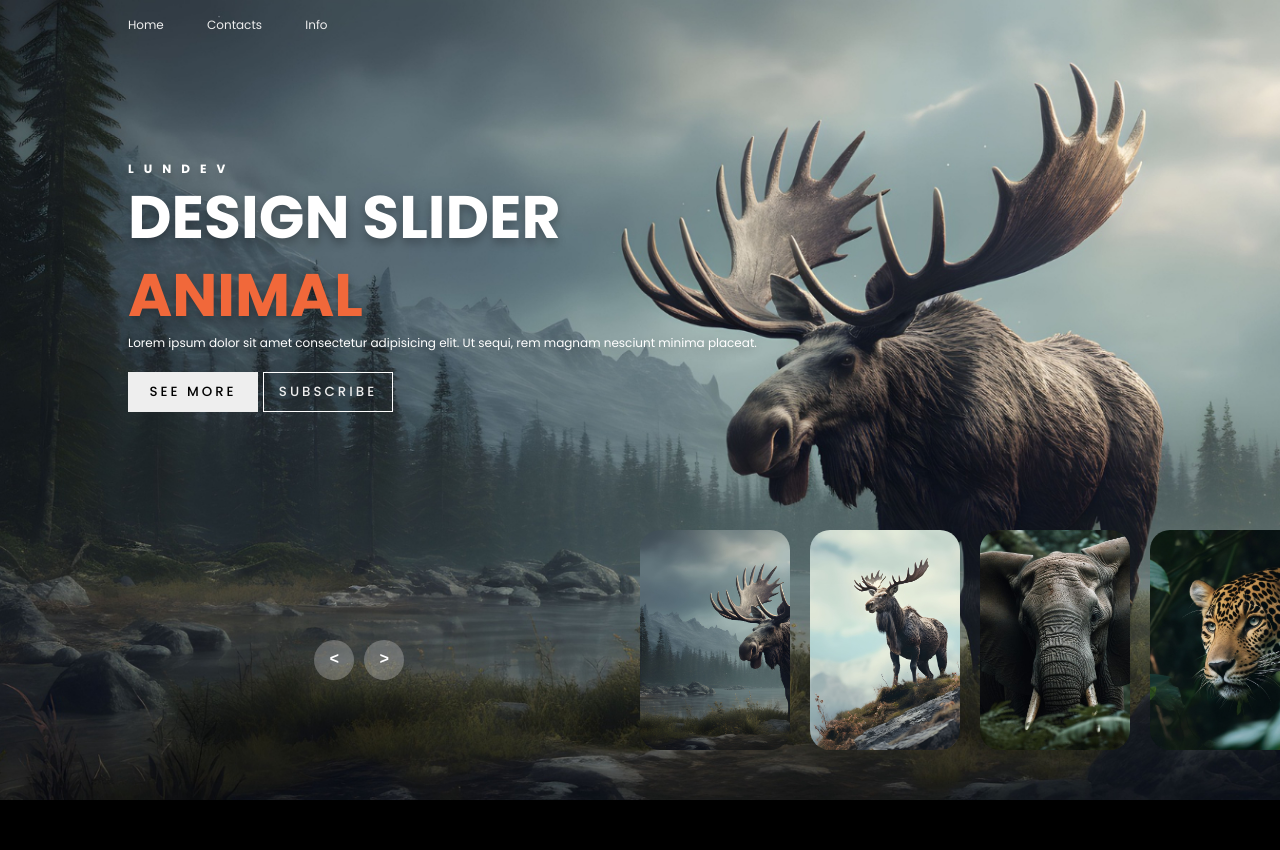
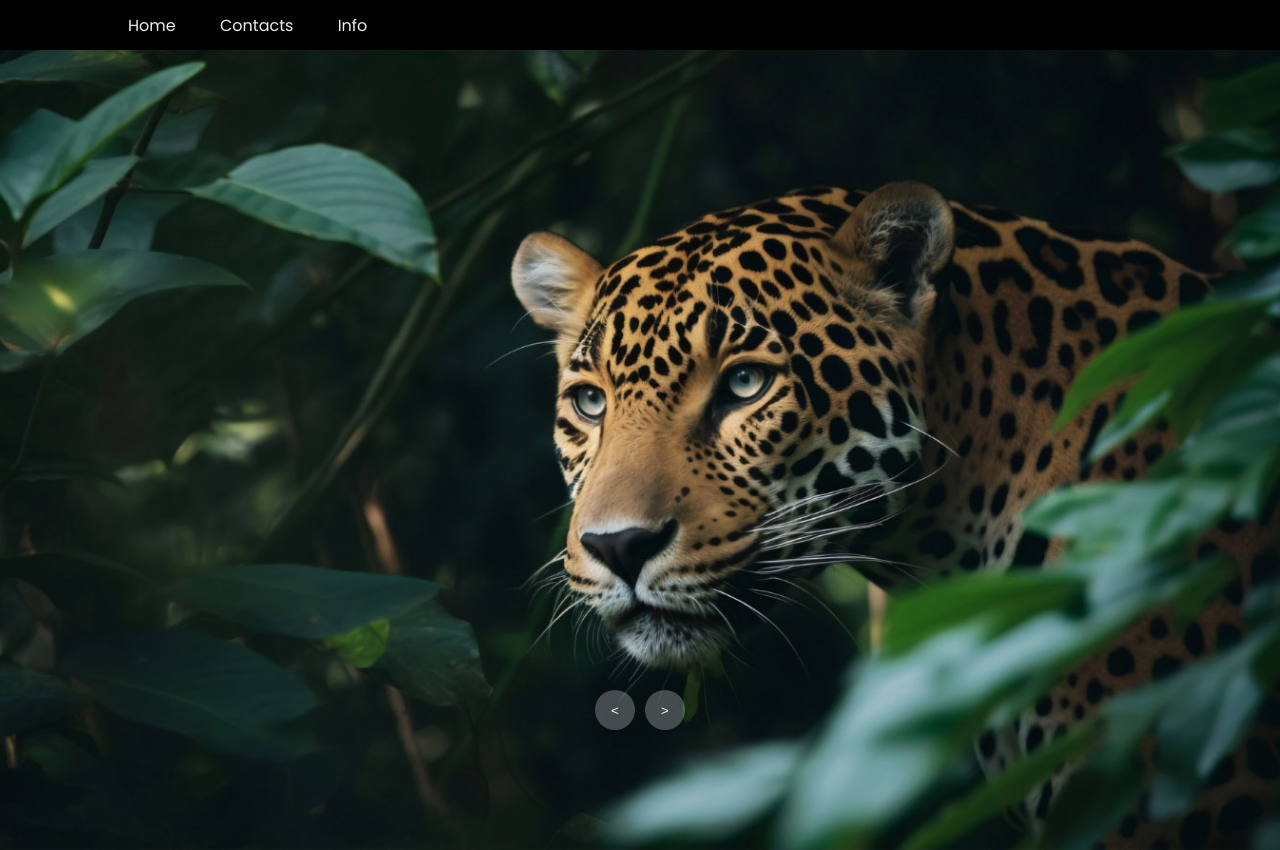
Before and after one commit to Smaduwantha/Simple_web_page, a plain HTML site: page index.html in a window 1280 px wide. Before the commit the page ends 800 px from the top, so only its background shows below. Drawn offline with Linux system fonts and the light colour scheme.

Commit message:
style.css

```diff
--- a/style.css
+++ b/style.css
@@ -1,332 +1,82 @@
+@import url('https://fonts.googleapis.com/css2?family=Poppins:wght@100;200;300;400;500;600;700&display=swap');
 
-@import url('https://fonts.googleapis.com/css2?family=Poppins:ital,wght@0,100;0,200;0,300;0,400;0,500;0,600;0,700;0,800;0,900;1,100;1,200;1,300;1,400;1,500;1,600;1,700;1,800;1,900&display=swap');
-body{
+body {
     margin: 0;
     background-color: #000;
     color: #eee;
-    font-family: Poppins;
-    font-size: 12px;
+    font-family: Poppins, sans-serif;
 }
-a{
+
+a {
     text-decoration: none;
     color: white;
 }
-header{
-	width: 1140px;
-    max-width: 80%;
+
+header {
+    width: 80%;
     margin: auto;
     height: 50px;
     display: flex;
     align-items: center;
-    position: relative;
-    z-index: 100;
 }
-header a{
+
+header a {
     color: #eee;
     margin-right: 40px;
 }
 
-/* carousel */
-.carousel{
+/* Carousel */
+.carousel {
     height: 100vh;
-    margin-top: -50px;
     width: 100vw;
     overflow: hidden;
     position: relative;
 }
-.carousel .list .item{
+
+.carousel .list .item {
     width: 100%;
     height: 100%;
     position: absolute;
-    inset: 0 0 0 0;
+    inset: 0;
 }
 
-.carousel .list .item img{
+.carousel .list .item img {
     width: 100%;
     height: 100%;
     object-fit: cover;
 }
 
-.carousel .list .item .content{
+/* Navigation Buttons */
+.arrows {
     position: absolute;
-    top: 20%;
-    width: 1140px;
-    max-width: 80%;
+    top: 80%;
     left: 50%;
     transform: translateX(-50%);
-    padding-right: 30%;
-    box-sizing: border-box;
-    color: #fff;
-    text-shadow: 0 5px 10px #0004;
+    display: flex;
+    gap: 10px;
 }
 
-.carousel .list .item .author{
-    font-weight: bold;
-	letter-spacing: 10px;}
-
-.carousel .list .item .title,
-.carousel .list .item .topic{
-    font-size: 5em;
-    font-weight: bold;
-    line-height: 1.3em;
-}
-
-.carousel .list .item .topic{
-    color: #f1683a;
-}
-
-.carousel .list .item .buttons{
-    display: grid;
-    grid-template-columns: repeat(2, 130px);
-    grid-template-rows: 40px;
-    gap: 5px;
-    margin-top: 20px;
-}
-
-.carousel .list .item .buttons button{
-    border: none;
-    background-color: #eee;
-    letter-spacing: 3px;
-    font-family: Poppins;
-    font-weight: 500;
-}
-
-.carousel .list .item .buttons button:nth-child(2){
-	background-color:transparent;
-	border: 1px solid #fff;
-	color: #eee;
-}
-/* thumbnail */
-
-.thumbnail{
-	position: absolute;
-    bottom: 50px;
-    left: 50%;
-    width:auto;
-    z-index: 100;
-    display: flex;
-    gap: 20px;
-}
-.thumbnail .item{
-	width: 150px;
-	height: 220px;
-	flex-shrink: 0;
-	position: relative;
-}
-.thumbnail .item img{
-	width: 100%;
-	height: 100%;
-	object-fit: cover;
-	border-radius: 20px;
-}
-
-.thumbnail .item .content{
-    color: #fff;
-    position: absolute;
-    bottom: 10px;
-    left: 10px;
-    right: 10px;
-}
-
-.thumbnail .item .content .title{
-    font-weight: bold;
-}
-
-.thumbnail .item .content .description{
-    font-weight: 300;
-}
-
-/*arrows*/
-.arrows{
-    position: absolute;
-    top: 80%;
-    right: 52%;
-    z-index: 100;
-    width: 300px;
-    max-width: 30%;
-    display: flex;
-    gap: 10px;
-    align-items: center;
-}
-.arrows button{
+.arrows button {
     width: 40px;
     height: 40px;
     border-radius: 50%;
     background-color: #eee4;
     border: none;
     color: #fff;
-    font-family: monospace;
-    font-weight: bold;
-	font-size: large;
     transition: .5s;
-	z-index: 100;
 }
 
-.arrows button:hover{
+.arrows button:hover {
     background-color: #fff;
     color: #000;
 }
 
-/* animation */
-.carousel .list .item:nth-child(1){
-    z-index: 1;
-}
-
-/* animation text in first item */
-
-.carousel .list .item:nth-child(1) .content .author,
-.carousel .list .item:nth-child(1) .content .title,
-.carousel .list .item:nth-child(1) .content .topic,
-.carousel .list .item:nth-child(1) .content .des,
-.carousel .list .item:nth-child(1) .content .buttons
-{
-    transform: translateY(50px);
-    filter: blur(20px);
-    opacity: 0;
-    animation: showContent .5s 1s linear 1 forwards;
-}
-
-@keyframes showContent{
-    to{
-        transform: translateY(0px);
-        filter: blur(0px);
-        opacity: 1;
-    }
-}
-.carousel .list .item:nth-child(1) .content .title{
-    animation-delay: 1.2s;
-}
-.carousel .list .item:nth-child(1) .content .topic{
-    animation-delay: 1.4s;
-}
-.carousel .list .item:nth-child(1) .content .des{
-    animation-delay: 1.6s;
-}
-.carousel .list .item:nth-child(1) .content .buttons{
-    animation-delay: 1.8s;
-}
-
-/* create animation when next click */
-.carousel.next .list .item:nth-child(1) img{
-    width: 150px;
-    height: 220px;
-    position: absolute;
-    bottom: 50px;
-    left: 50%;
-    border-radius: 30px;
-    animation: showImage .5s linear 1 forwards;
-}
-
-@keyframes showImage{
-    to{
-        bottom: 0;
-        left: 0;
-        width: 100%;
-        height: 100%;
-        border-radius: 0;
-    }
-}
-
-.carousel.next .thumbnail .item:nth-last-child(1){
-	width: 0;
-    overflow: hidden;
-    animation: showThumbnail .5s linear 1 forwards;
-}
-
-@keyframes showThumbnail{
-    from{
-        width: 150;
-    }
-}
-.carousel.next .thumbnail{
-	transform: translateX(150px);
-	animation: transformThumbnail .5s linear 1 forwards;
-}
-
-@keyframes transformThumbnail{
-	to{
-		transform: translateX(0);
-	}
-}
-
-/* effect prev click*/
-
-.carousel.prev .list .item:nth-child(2){
-	z-index: 2;
-}
-
-.carousel.prev .list .item:nth-child(2)img{
-	position: absolute;
-	bottom: 0;
-	left: 0;
-	animation: outImage 0.5s linear forwards;
-}
-
-@keyframes outImage{
-	to{
-		width: 150px;
-		height: 220px;
-		border-radius: 20px;
-		left:50%;
-		bottom: 50px;
-	}
-}
-
-.carousel.prev .thumbnail .item:nth-child(1){
-		width: 150px;
-		overflow: hidden;
-		opacity: 0;
-		animation: showThumbnail 0.5s linear 1 forwards;
-	}
-.carousel.prev .list .item:nth-child(2) .auther
-.carousel.prev .list .item:nth-child(2) .title
-.carousel.prev .list .item:nth-child(2) .topic
-.carousel.prev .list .item:nth-child(2) .des
-.carousel.prev .list .item:nth-child(2) .buttons{
-	animation: contentOut 1.5s linear 1 forwards;
-}
-@keyframes contentOut{
-	to{
-		transform: translateX(-150px);
-		filter: blur(20px);
-		opacity: 0;
-	}
-}
-
-.carousel.next .arrows botton,
-.carousel.prev .arrows botton{
-	pointer-events: none;
-}
-
-
-
-/* running time */
-
-.time{
+/* Progress Bar */
+.time {
     width: 0%;
     height: 3px;
     background-color: #f1683a;
     position: absolute;
-	z-index: 100;
     top: 0;
     left: 0;
 }
-
-.carousel.next .time,
-.carousel.prev .time{
-	width: 100%;
-	animation: timeRunning 2s linear 1 forwards;
-}
-@keyframes timeRunning{
-	to{
-		width: 0;
-	}
-}
-@media Screen and (max-width:678px){
-	.carousel .list .item .content{
-		padding-right: 0;
-	}
-	.carousel .list .item .content .title{
-		font-size: 30px;
-	}
-}
```
Lines whose indentation alone changed are shown as unchanged.
